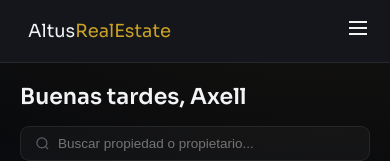
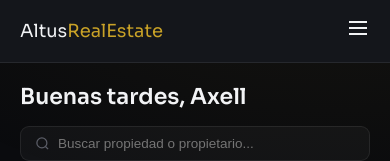
Before and after one commit to STXNES/airbnbmotion, a Next.js app in the folder crm-app/: page / in a window 390 px wide. Shown: the top 161 px of the page. Built offline with nearby package versions, Linux system fonts and the light colour scheme; no server answers; the database is empty.

Commit message:
fix: align mobile brand padding and fix db table scroll

```diff
--- a/crm-app/src/app/database/page.tsx
+++ b/crm-app/src/app/database/page.tsx
@@ -63,6 +63,7 @@ export default async function FullDatabase({
           </div>
         </div>
 
+        <div className="table-scroll">
           <div className="table-head-row">
             <span>Company</span>
             <span>Contact</span>
@@ -71,8 +72,6 @@ export default async function FullDatabase({
             <span>Status</span>
             <span></span>
           </div>
-
-        <div className="table-scroll">
           {rows.map((lead, i) => (
             <EditableRow key={lead.id || i} lead={lead as any} delay={i * 0.03} />
           ))}
--- a/crm-app/src/app/globals.css
+++ b/crm-app/src/app/globals.css
@@ -268,6 +268,7 @@ select.badge { text-align-last: center; padding-right: 10px; width: auto; }
   body { flex-direction: column; }
   .main { padding: 20px 20px 40px; }
   .mobile-header { display: flex; }
+  .mobile-header .brand { padding: 0; }
   .sidebar {
     position: fixed !important;
     transform: translateX(-100%);
```
Lines whose indentation alone changed are shown as unchanged.
